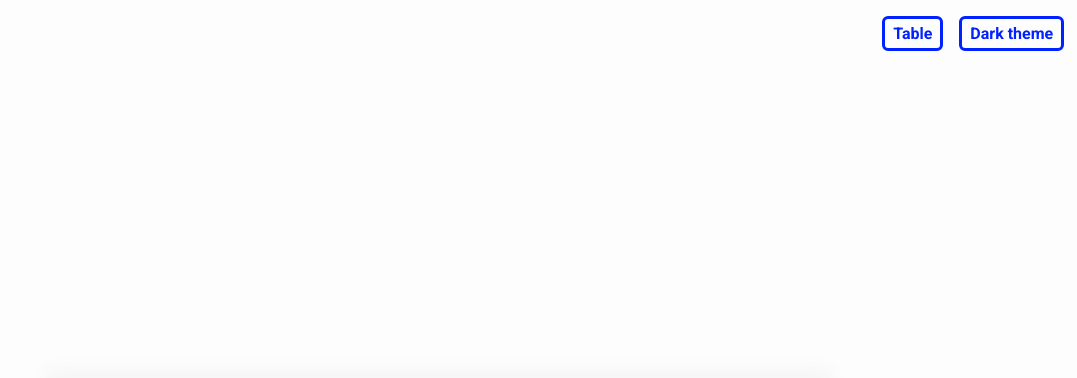
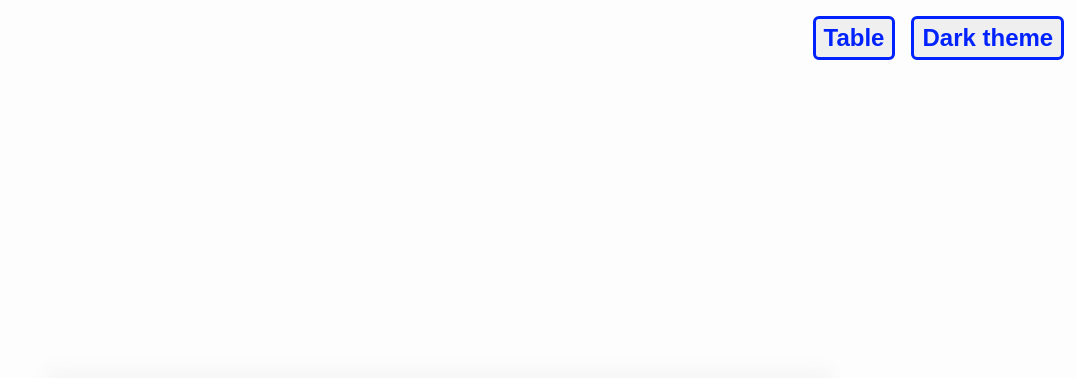
Before and after one commit to Saeedafshari11235/keycode, a plain HTML site: page index.html in a window 1280 px wide. Shown: the top 378 px of the page, without its empty margins (203-1280 px from the left). Drawn offline with Linux system fonts and the light colour scheme.

Commit message:
adding style for dark theme

```diff
--- a/index.html
+++ b/index.html
@@ -9,8 +9,8 @@
 </head>
 <body>
     <header>
-        <div>Table</div>
-        <div>Dark theme</div>
+        <button>Table</button>
+        <button>Dark theme</button>
     </header>
     <main>
         <div class="start">
--- a/style.css
+++ b/style.css
@@ -12,12 +12,20 @@ header{
     justify-content: flex-end;
     font-weight: bold;
 }
-header div{
+header button{
     padding: 0.3rem 0.5rem;
     border: 3px rgb(0, 34, 255) solid;
     border-radius: 6px;
     margin:0.5rem;
     color: rgb(0, 34, 255);
+    transition: 0.5s;
+    font-size: 1.5rem;
+    font-weight: 700;
+    cursor: pointer;
+}
+header button:hover{
+    background-color: rgb(0, 34, 255);
+    color: #fff;
 }
 footer{
     display: flex;
```
